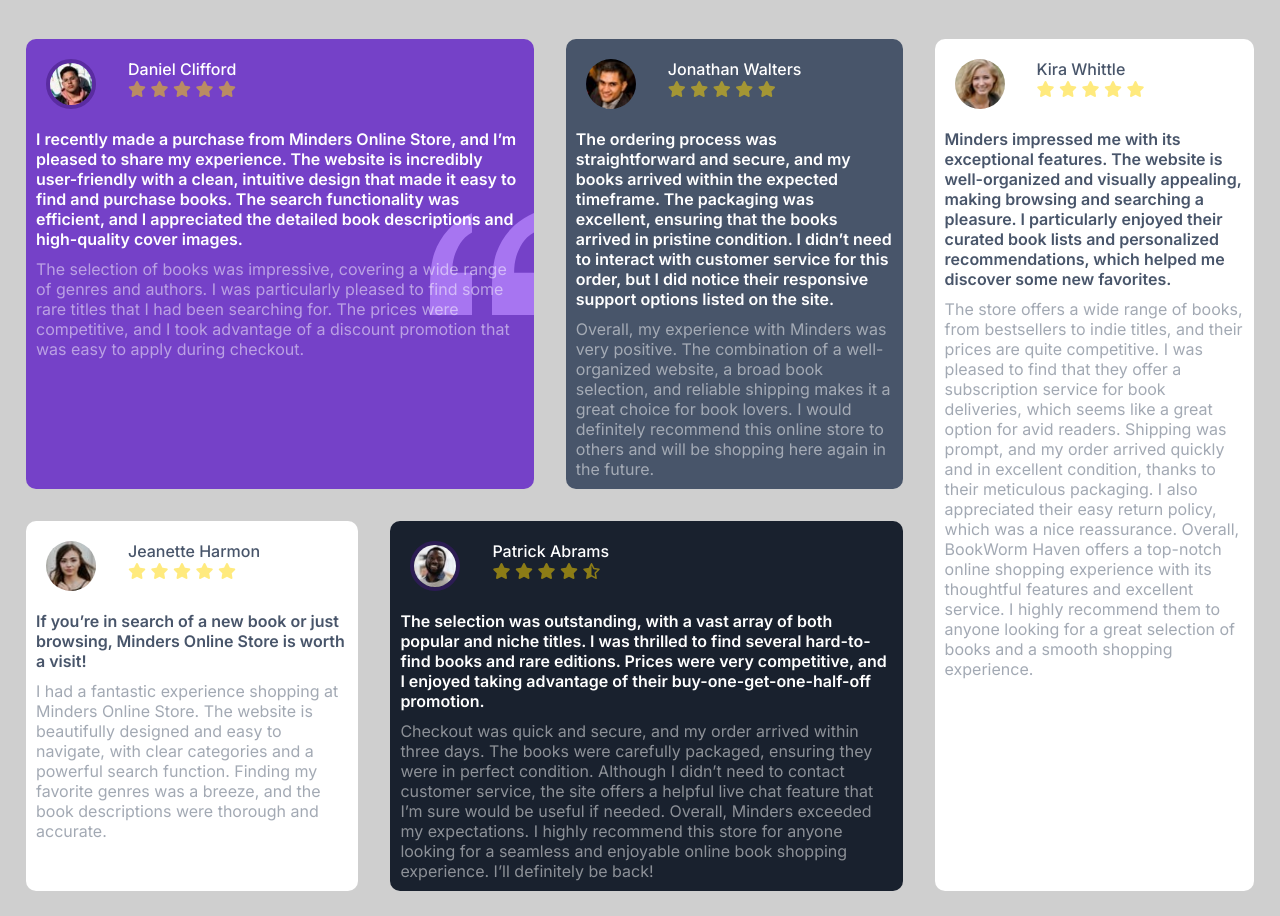
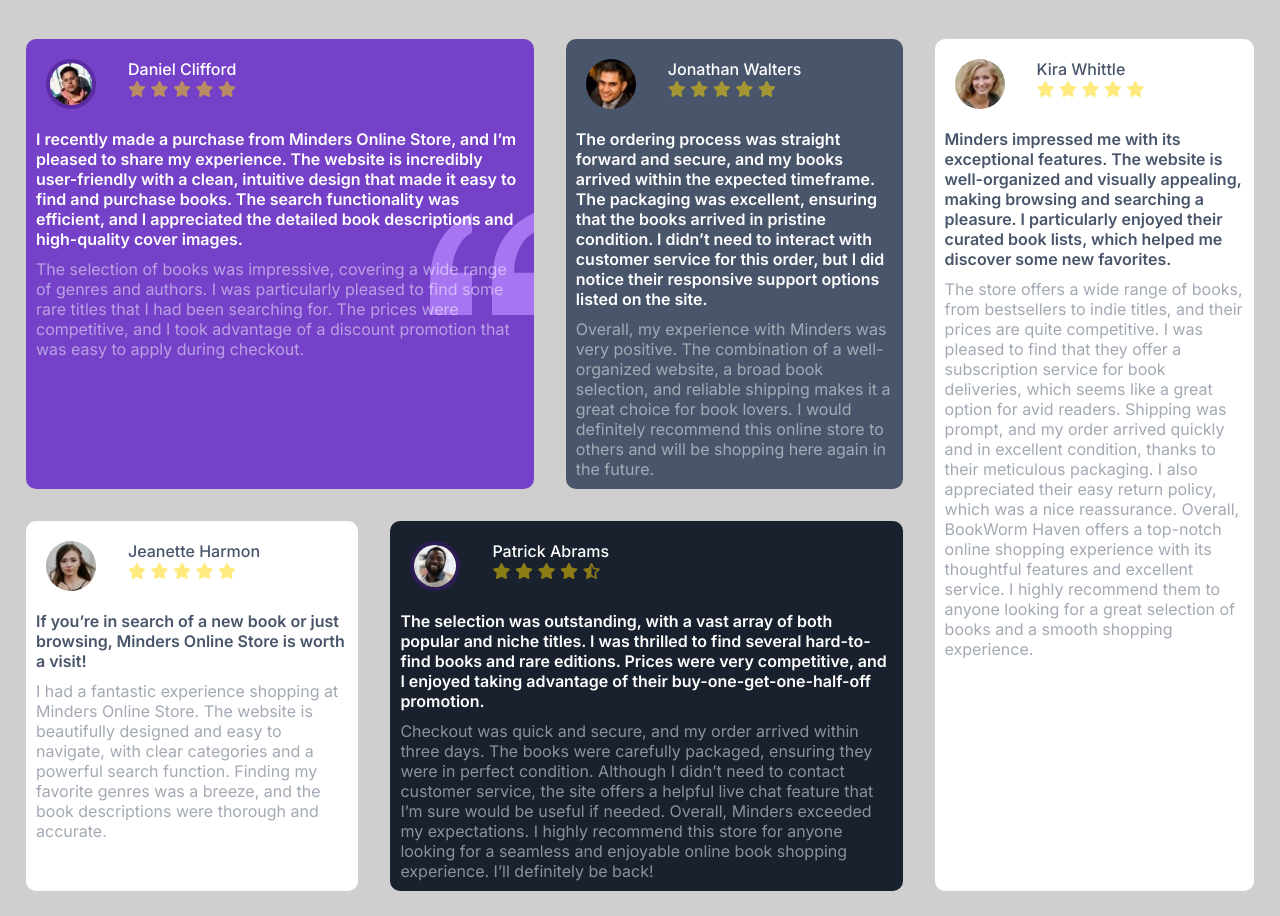
Before and after one commit to Shady2405/Minders-Store, a plain HTML site: page index.html in a window 1280 px wide. Shown: the part 5373-6289 px from the top of the page. Drawn offline with nearby package versions, Linux system fonts and the light colour scheme; a web font is replaced by a local one.

Commit message:
Update index.html

```diff
--- a/index.html
+++ b/index.html
@@ -214,7 +214,7 @@
             <p class="title pale stars"><i class="fa-solid fa-star"></i> <i class="fa-solid fa-star"></i> <i class="fa-solid fa-star"></i> <i class="fa-solid fa-star"></i> <i class="fa-solid fa-star"></i></p>
             </div>
         </div>
-        <p class="white pp">The ordering process was straightforward and secure, and my books arrived within the expected timeframe. The packaging was excellent, ensuring that the books arrived in pristine condition. I didn’t need to interact with customer service for this order, but I did notice their responsive support options listed on the site.</p>
+        <p class="white pp">The ordering process was straight forward and secure, and my books arrived within the expected timeframe. The packaging was excellent, ensuring that the books arrived in pristine condition. I didn’t need to interact with customer service for this order, but I did notice their responsive support options listed on the site.</p>
             <p class="pale p-2">Overall, my experience with Minders was very positive. The combination of a well-organized website, a broad book selection, and reliable shipping makes it a great choice for book lovers. I would definitely recommend this online store to others and will be shopping here again in the future.</p>
         </section>
         <section id="three">
@@ -249,7 +249,7 @@
             <p class="title dark stars"><i class="fa-solid fa-star"></i> <i class="fa-solid fa-star"></i> <i class="fa-solid fa-star"></i> <i class="fa-solid fa-star"></i> <i class="fa-solid fa-star"></i></p>
             </div>
         </div>
-        <p class="grey pp">Minders impressed me with its exceptional features. The website is well-organized and visually appealing, making browsing and searching a pleasure. I particularly enjoyed their curated book lists and personalized recommendations, which helped me discover some new favorites.</p>
+        <p class="grey pp">Minders impressed me with its exceptional features. The website is well-organized and visually appealing, making browsing and searching a pleasure. I particularly enjoyed their curated book lists, which helped me discover some new favorites.</p>
             <p class="dark p-2">The store offers a wide range of books, from bestsellers to indie titles, and their prices are quite competitive. I was pleased to find that they offer a subscription service for book deliveries, which seems like a great option for avid readers.
 
                 Shipping was prompt, and my order arrived quickly and in excellent condition, thanks to their meticulous packaging. I also appreciated their easy return policy, which was a nice reassurance.
```
